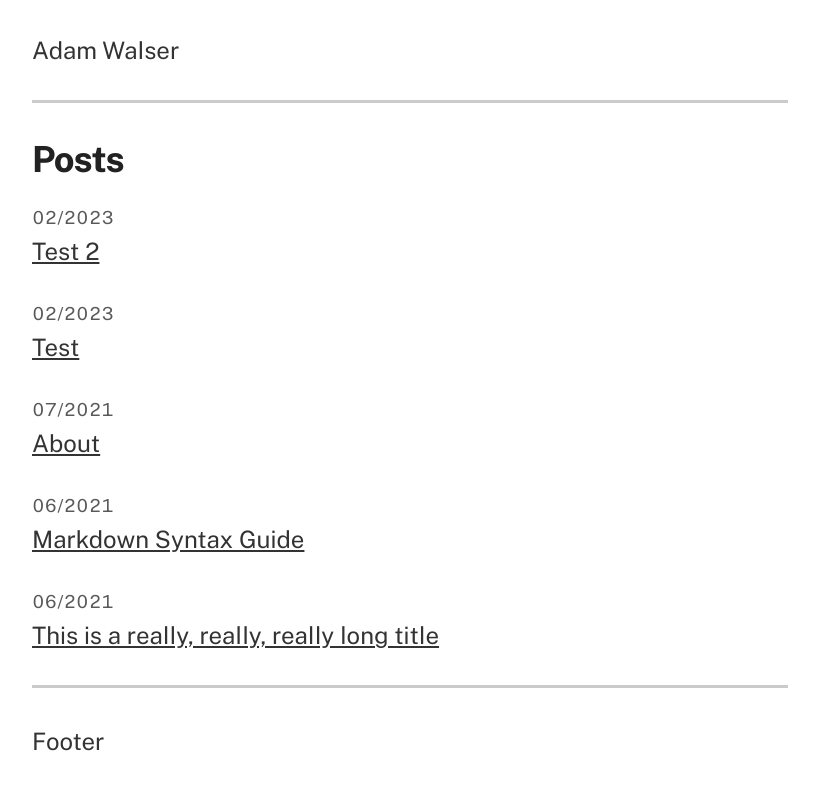
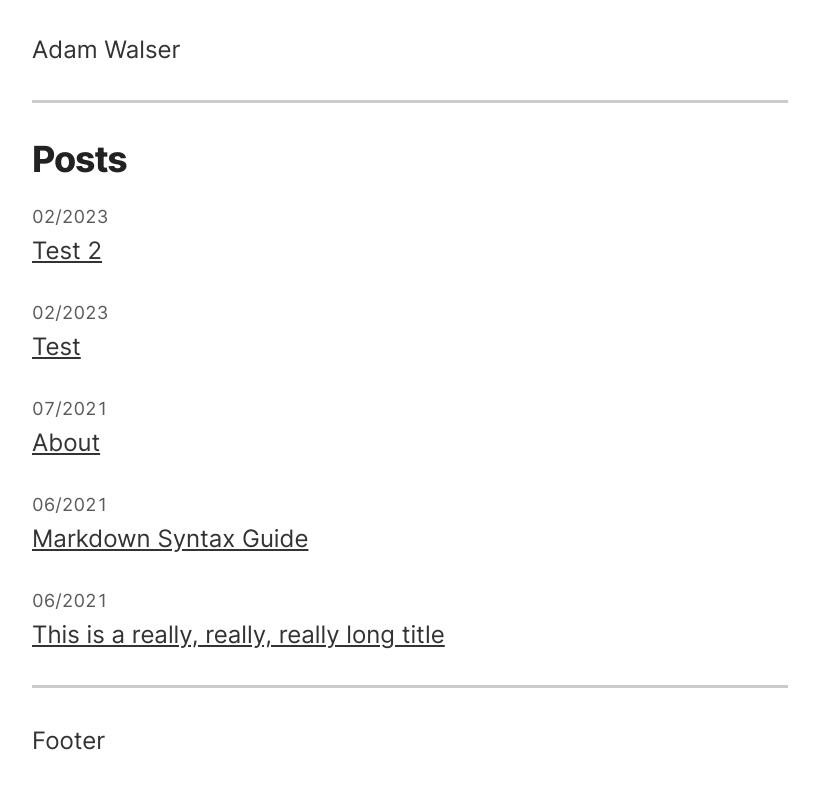
Before and after one commit to ajpwalser/ajpwalser.github.io, a Jekyll site: the page built from index.html, in a window 1280 px wide. Shown: the top 790 px of the page, without its empty margins (230-1049 px from the left). Built offline with Jekyll 4.4.1, drawn with Linux system fonts in a browser that asks for light colours.

Commit message:
Update style.css

```diff
--- a/css/style.css
+++ b/css/style.css
@@ -1,5 +1,5 @@
 :root {
-    --font-body: 'Public Sans', sans-serif;
+	--font-body: "Inter", -apple-system, BlinkMacSystemFont, "Segoe UI", Helvetica, Arial, sans-serif, "Apple Color Emoji", "Segoe UI Emoji";
 	--color-background: #fff;
 	--color-background-secondary: #203851;
 	--color-background-tertiary: #f0f0f0;
@@ -17,11 +17,13 @@
 	--color-button-text: var(--color-link);
 	--color-button-hover: var(--color-background-secondary);
 }
-html{
--webkit-text-size-adjust:100%;
-padding-bottom:4em
+
+html {
+	-webkit-text-size-adjust: 100%;
+	padding-bottom: 4em
 }
-body{
+
+body {
 	font-family: var(--font-body);
 	font-size: 100%;
 	font-weight: 400;
@@ -29,18 +31,22 @@ font-feature-settings: "ss01";
 	color: var(--color-text-body);
 	line-height: 1.3;
 }
+
 .container {
 	margin: 0 auto 3em;
 	padding: 0 0.5em;
 	max-width: 31.5em;
 }
-time {
+
+time, .accent {
 	color: var(--color-text-accent);
 	font-size: 75%;
 }
+
 .tnum {
 	font-feature-settings: "tnum";
 }
+
 hr {
 	display: block;
 	box-sizing: content-box;
@@ -51,6 +57,7 @@ hr {
 	border: 0;
 	border-top: 0.1875rem solid var(--color-border);
 }
+
 .thin {
 	display: block;
 	box-sizing: content-box;
@@ -62,59 +69,68 @@ hr {
 	border-top: 0.0625rem dotted var(--color-border);
 	style: dashed;
 }
+
 header {
 	margin: 2rem 0;
 }
-h1, h2, h3 {
+
+h1,
+h2,
+h3 {
 	color: var(--color-text-heading);
 	letter-spacing: -0.03em;
 	font-weight: 740;
 	line-height: 1.2;
+    margin: 2rem 0 1rem;
 }
+
 h1 {
 	font-size: 1.5em;
-margin: 2rem 0 1rem;
 }
+
 h2 {
 	font-size: 1.17em;
-margin: 2rem 0 1rem;
 }
-p {
-    margin-bottom: 1rem;
-}
+
 ul {
 	list-style-type: none;
 	padding: 0;
 	margin-top: 0;
 }
+
 blockquote {
 	border-left: 0.1875rem solid var(--color-border);
 	padding: 1rem;
 	margin: 2rem 0;
 	text-align: left;
 }
+
 blockquote span {
 	font-size: 75%;
 	font-style: italic;
 	color: var(--color-text-accent);
 }
+
 a {
 	color: var(--color-text-body);
 }
+
 a:hover {
 	color: var(--color-link);
 }
-header a, footer a {
+
+header a,
+footer a {
 	color: var(--color-text-body);
 	text-decoration: none;
 }
-header a:hover, footer a:hover {
+
+header a:hover,
+footer a:hover {
 	color: var(--color-link);
 	text-decoration: none;
 }
-.footer {
-text-align:left;
-}
+
 /* Videos */
 .videoWrapper {
 	position: relative;
@@ -123,6 +139,7 @@ text-align:left;
 	padding-top: 25px;
 	height: 0;
 }
+
 .videoWrapper iframe {
 	position: absolute;
 	top: 0;
@@ -130,6 +147,7 @@ text-align:left;
 	width: 100%;
 	height: 100%;
 }
+
 pre {
 	margin-top: 0.25rem;
 	margin-bottom: 0.5rem;
@@ -138,33 +156,40 @@ pre {
 	background-color: var(--color-background-tertiary);
 	border-radius: 0.25rem;
 }
+
 /* Flexible Foundations via Trent Walton https://codepen.io/TrentWalton/pen/xbXdWP */
 @media screen and (min-width: 300px) {
 	body {
 		line-height: 1.5;
 	}
+
 	.container {
 		font-size: 112.5%;
 	}
 }
+
 @media screen and (min-width: 600px) {
 	body {
 		line-height: 1.5;
 	}
+
 	.container {
 		font-size: 125%;
 	}
 }
+
 @media screen and (min-width: 800px) {
 	.container {
 		font-size: 137.5%;
 	}
 }
+
 @media screen and (min-width: 1000px) {
 	.container {
 		font-size: 150%;
 	}
 }
+
 @media screen and (min-width: 1300px) {
 	.container {
 		font-size: 165%;
```
Lines whose indentation alone changed are shown as unchanged.
